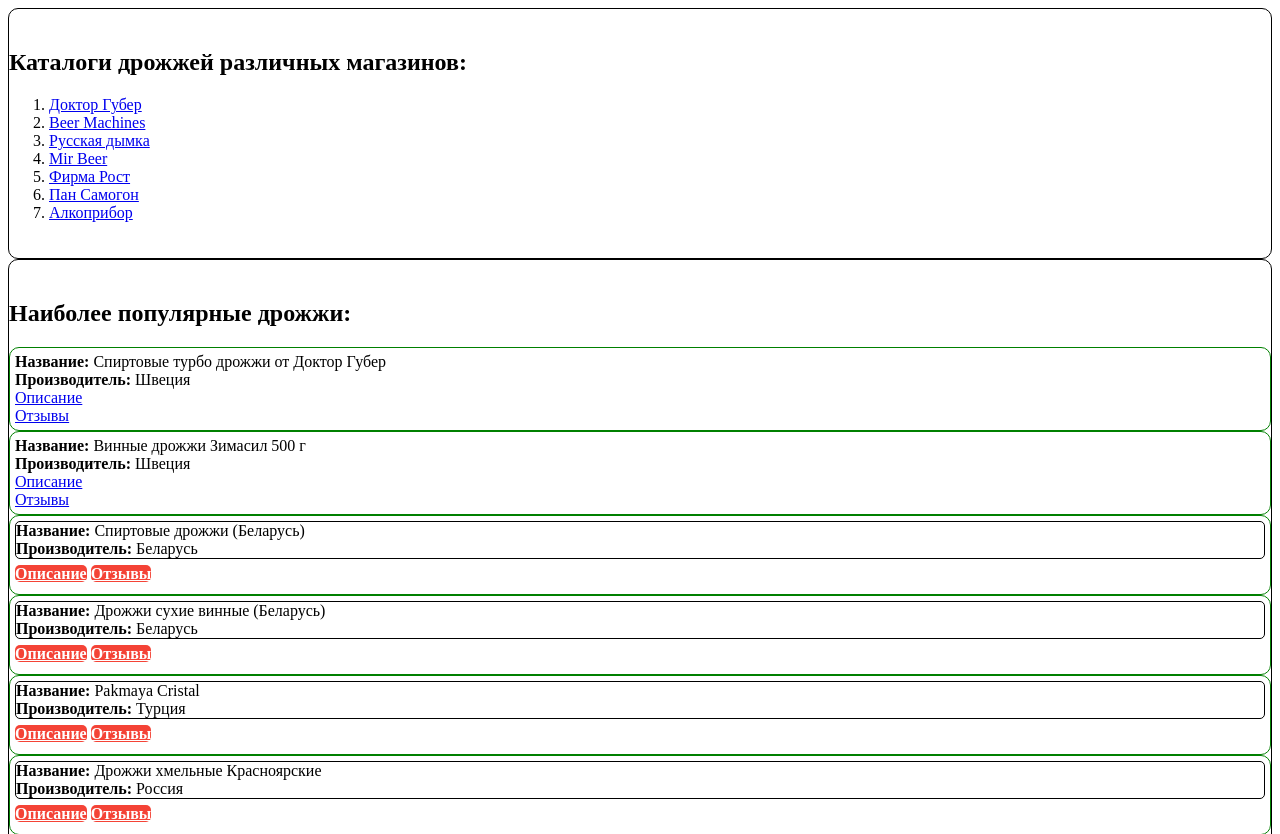
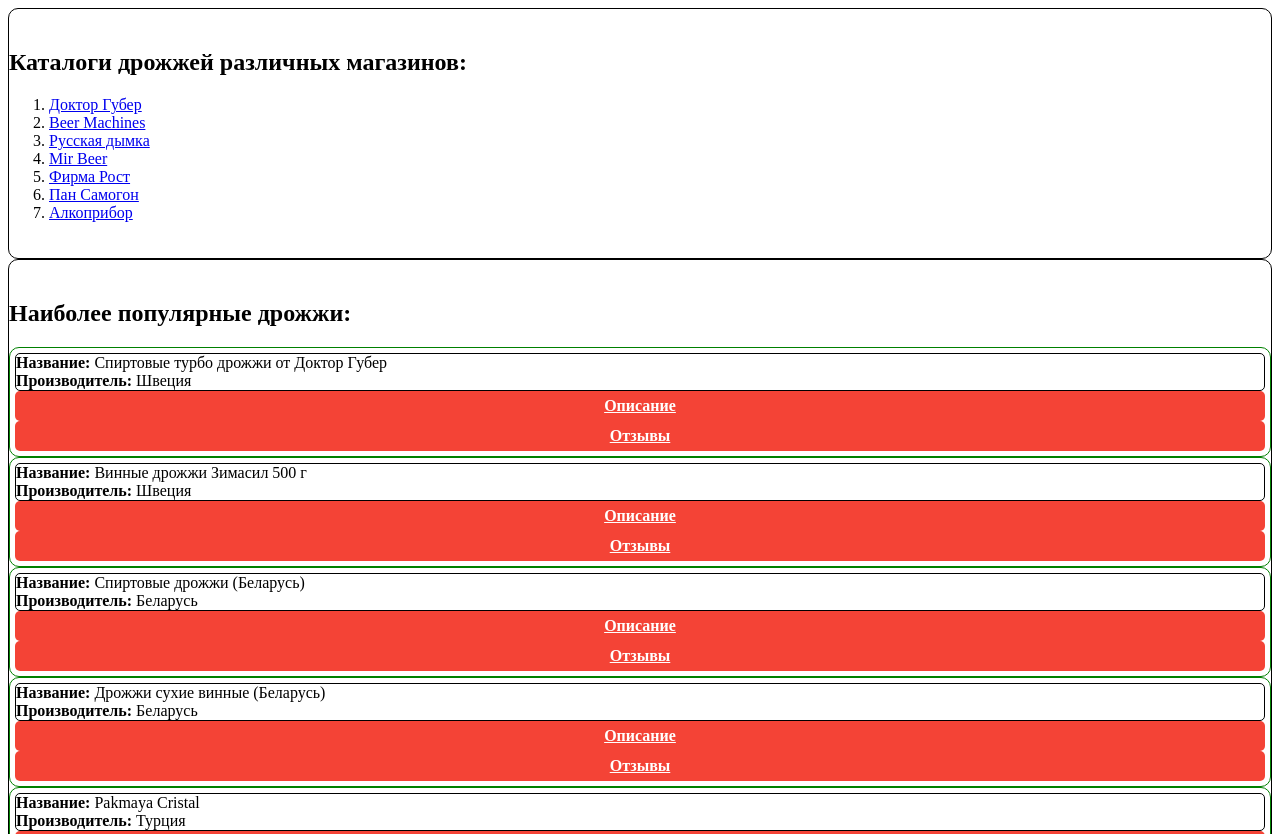
Before and after one commit to amig03/amig03.github.io, a plain HTML site: page index.html in a window 1280 px wide. Shown: the top 834 px of the page. Drawn offline with Linux system fonts and the light colour scheme.

Commit message:
Add files via upload

```diff
--- a/index.html
+++ b/index.html
@@ -26,29 +26,21 @@
 
    <content>
       <div class="best-yeast-unit">
-         <div>
+         <div class="content-info">
             <b>Название:</b> Спиртовые турбо дрожжи от Доктор Губер<br/>
             <b>Производитель:</b> Швеция
          </div>
-         <div>
-            <a href="https://www.doctorguber.ru/samogonovarenie/alcohol-ingredienty/drozhzhi/drozhzhi-spirtovye/">Описание</a>
-         </div>
-         <div>
-            <a href="https://www.doctorguber.ru/samogonovarenie/alcohol-ingredienty/drozhzhi/drozhzhi-spirtovye/#reviews">Отзывы</a>
-         </div>
+         <a class="button" href="https://www.doctorguber.ru/samogonovarenie/alcohol-ingredienty/drozhzhi/drozhzhi-spirtovye/">Описание</a>
+         <a class="button" href="https://www.doctorguber.ru/samogonovarenie/alcohol-ingredienty/drozhzhi/drozhzhi-spirtovye/#reviews">Отзывы</a>
       </div>
 
       <div class="best-yeast-unit">
-         <div>
+         <div class="content-info">
             <b>Название:</b> Винные дрожжи Зимасил 500 г<br/>
             <b>Производитель:</b> Швеция
          </div>
-         <div>
-            <a href="https://www.doctorguber.ru/vinodelie/wine-ingridienty/vinnye-drozhzhi-zymasil500/">Описание</a>
-         </div>
-         <div>
-            <a href="https://www.doctorguber.ru/vinodelie/wine-ingridienty/vinnye-drozhzhi-zymasil500/#reviews">Отзывы</a>
-         </div>
+         <a class="button" href="https://www.doctorguber.ru/vinodelie/wine-ingridienty/vinnye-drozhzhi-zymasil500/">Описание</a>
+         <a class="button" href="https://www.doctorguber.ru/vinodelie/wine-ingridienty/vinnye-drozhzhi-zymasil500/#reviews">Отзывы</a>
       </div>
 
       <div class="best-yeast-unit">
--- a/yeast.css
+++ b/yeast.css
@@ -4,12 +4,9 @@
    border-radius: 10px;
 }
 
-#popular content {
+.best-yeast-unit {
    display: grid;
    grid-template-rows: repeat(auto-fit, minmax(min-content, 1fr));
-}
-
-.best-yeast-unit {
    border: 1px solid green;
    padding: 5px;
    border-radius: 10px;
```
